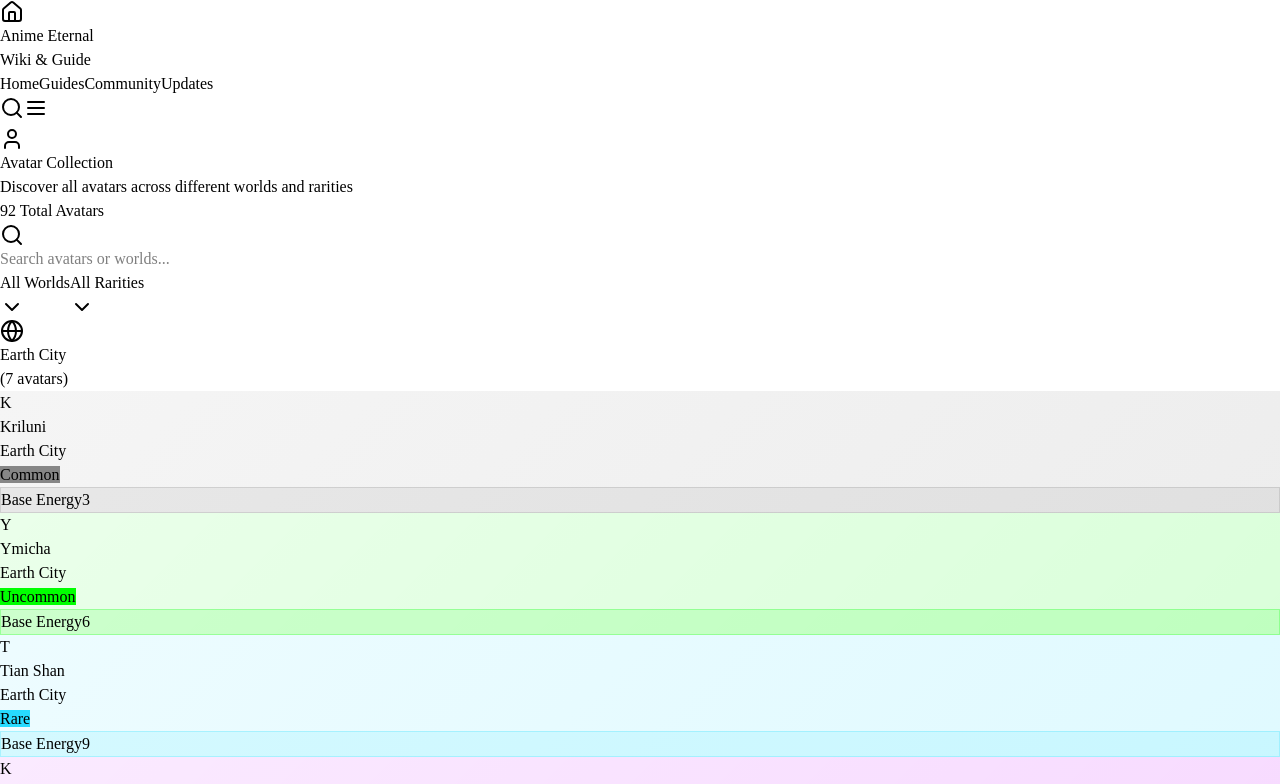
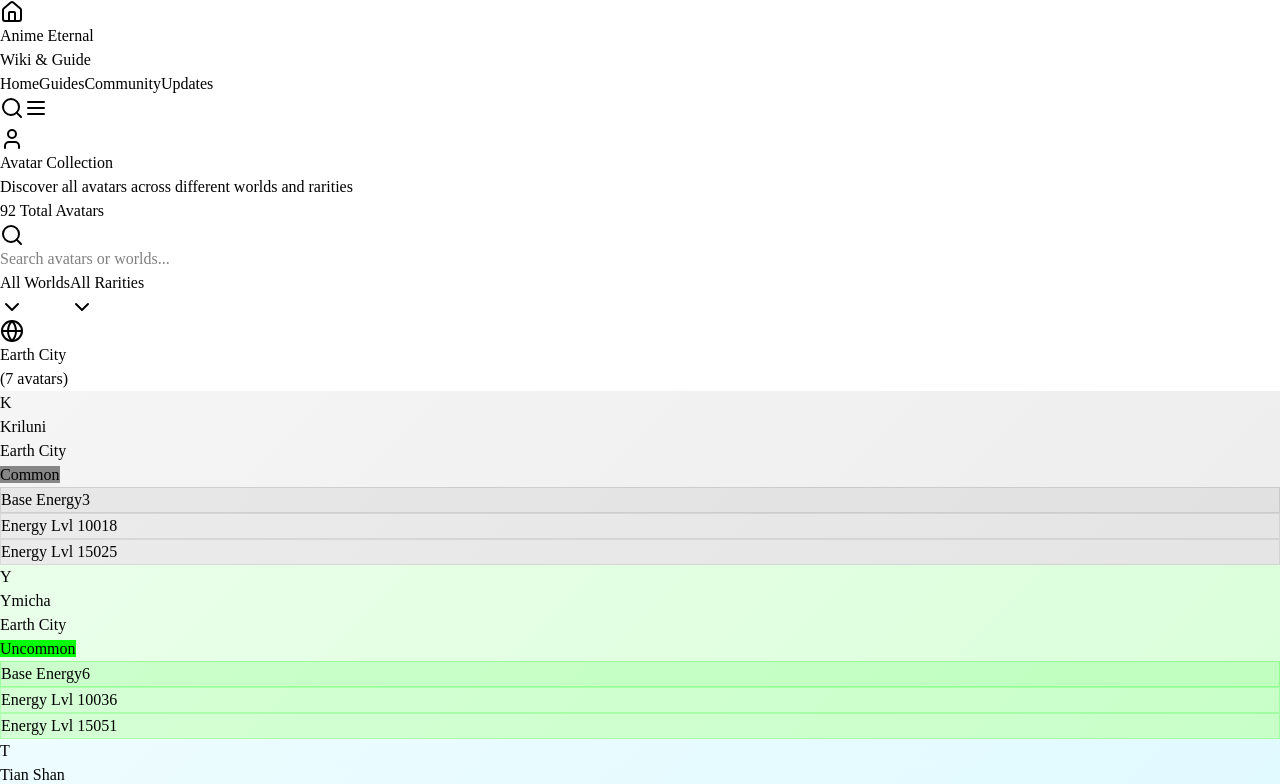
Before and after one commit to guilhermehpmoraes/anime-eternal-wiki, a React (Vite) app in the folder apps/web-client/: page /avatar in a window 1280 px wide. Shown: the top 784 px of the page. Built offline with nearby package versions, Linux system fonts and the light colour scheme.

Commit message:
✨feat(avatar): Improve avatar card display and energy information
- Remove Tooltip components for a cleaner card layout.
- Enhance card structure to display base energy and energy levels.
- Update styling for better visual consistency and user experience.

```diff
--- a/apps/web-client/src/routes/avatar/index.tsx
+++ b/apps/web-client/src/routes/avatar/index.tsx
@@ -13,10 +13,6 @@ import {
     SelectTrigger,
     SelectValue,
     Skeleton,
-    Tooltip,
-    TooltipContent,
-    TooltipProvider,
-    TooltipTrigger,
 } from "@anime-eternal-wiki/ui";
 import { getRarityOrder, getRarityStyle, Rarity } from "@anime-eternal-wiki/utils";
 import { createFileRoute } from "@tanstack/react-router";
@@ -262,10 +258,8 @@ function RouteComponent() {
                             <div className="grid grid-cols-1 md:grid-cols-2 lg:grid-cols-3 xl:grid-cols-4 gap-4">
                                 {worldAvatars.map((avatar, index) => {
                                     return (
-                                        <TooltipProvider key={`${avatar.worldName}-${avatar.name}-${index}`}>
-                                            <Tooltip>
-                                                <TooltipTrigger asChild>
                                         <Card
+                                            key={`${avatar.worldName}-${avatar.name}-${index}`}
                                             className="group cursor-pointer transition-all duration-300 hover:scale-105 hover:shadow-lg border-2 hover:border-opacity-50 relative overflow-hidden"
                                             style={{
                                                 background: `linear-gradient(135deg, ${getRarityStyle(avatar.rarity).background}15, ${getRarityStyle(avatar.rarity).background}25)`,
@@ -298,7 +292,7 @@ function RouteComponent() {
                                                     </Badge>
                                                 </div>
                                             </CardHeader>
-                                                        <CardContent className="pt-0">
+                                            <CardContent className="pt-0 space-y-2">
                                                 <div
                                                     className="flex items-center justify-between rounded-md px-3 py-2 backdrop-blur-sm"
                                                     style={{
@@ -312,32 +306,38 @@ function RouteComponent() {
                                                         {formatNumber(avatar.baseEnergy)}
                                                     </span>
                                                 </div>
-                                                        </CardContent>
-                                                    </Card>
-                                                </TooltipTrigger>
-                                                <TooltipContent className="bg-popover/95 backdrop-blur-sm border border-border">
-                                                    <div className="space-y-1">
-                                                        <div className="border-border pt-1 mt-1">
-                                                            <p className="text-xs text-muted-foreground">
-                                                                Base Energy: {formatNumber(avatar.baseEnergy)}
-                                                            </p>
-                                                            <p className="text-xs text-muted-foreground">
-                                                                Energy Lvl 100:{" "}
+                                                <div
+                                                    className="flex items-center justify-between rounded-md px-3 py-1 backdrop-blur-sm"
+                                                    style={{
+                                                        background: `${getRarityStyle(avatar.rarity).background}15`,
+                                                        border: `1px solid ${getRarityStyle(avatar.rarity).background}30`,
+                                                    }}>
+                                                    <span className="text-xs font-medium text-gray-300">
+                                                        Energy Lvl 100
+                                                    </span>
+                                                    <span className="font-semibold text-xs text-gray-200">
                                                         {formatNumber(
                                                             calculateEnergyWithUpgrade(avatar.baseEnergy, 100),
                                                         )}
-                                                            </p>
-                                                            <p className="text-xs text-muted-foreground">
-                                                                Energy Lvl 150:{" "}
+                                                    </span>
+                                                </div>
+                                                <div
+                                                    className="flex items-center justify-between rounded-md px-3 py-1 backdrop-blur-sm"
+                                                    style={{
+                                                        background: `${getRarityStyle(avatar.rarity).background}15`,
+                                                        border: `1px solid ${getRarityStyle(avatar.rarity).background}30`,
+                                                    }}>
+                                                    <span className="text-xs font-medium text-gray-300">
+                                                        Energy Lvl 150
+                                                    </span>
+                                                    <span className="font-semibold text-xs text-gray-200">
                                                         {formatNumber(
                                                             calculateEnergyWithUpgrade(avatar.baseEnergy, 150),
                                                         )}
-                                                            </p>
+                                                    </span>
                                                 </div>
-                                                    </div>
-                                                </TooltipContent>
-                                            </Tooltip>
-                                        </TooltipProvider>
+                                            </CardContent>
+                                        </Card>
                                     );
                                 })}
                             </div>
```
Lines whose indentation alone changed are shown as unchanged.
